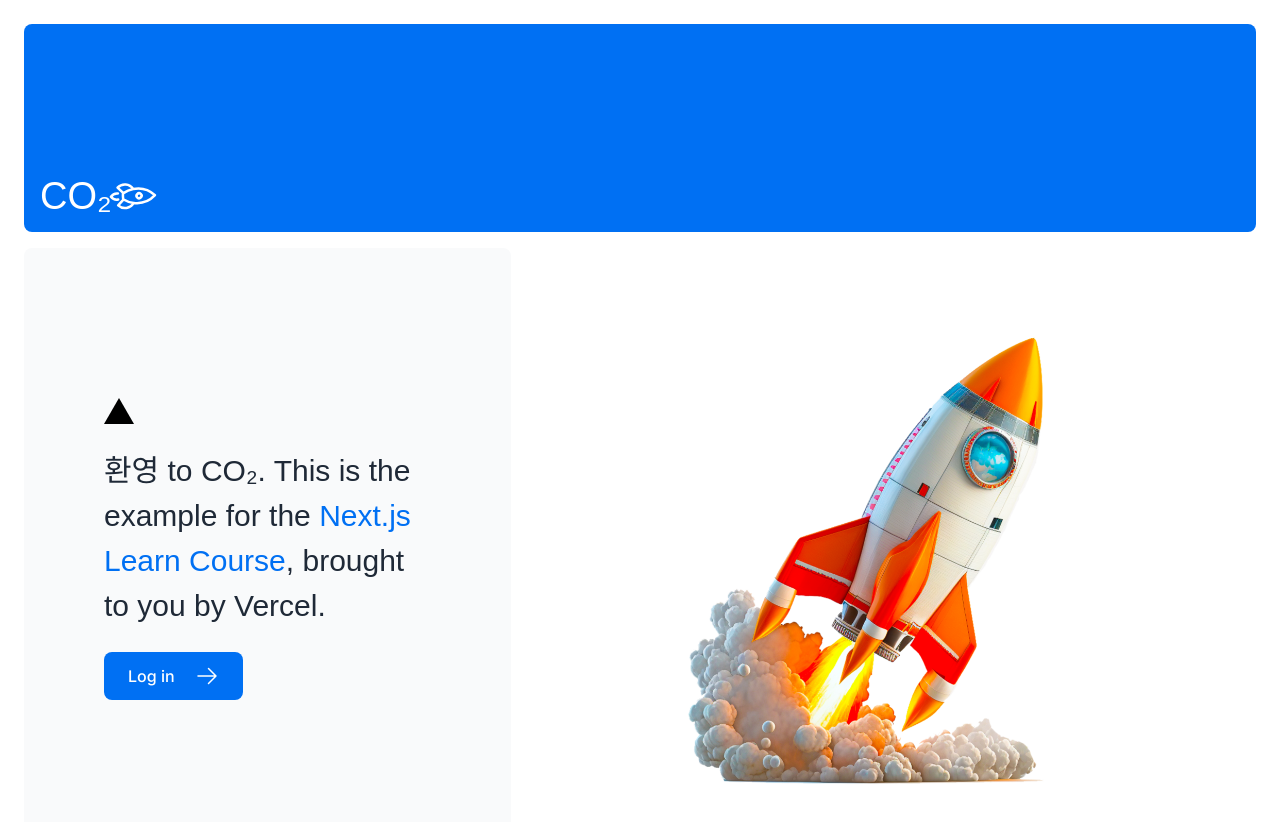
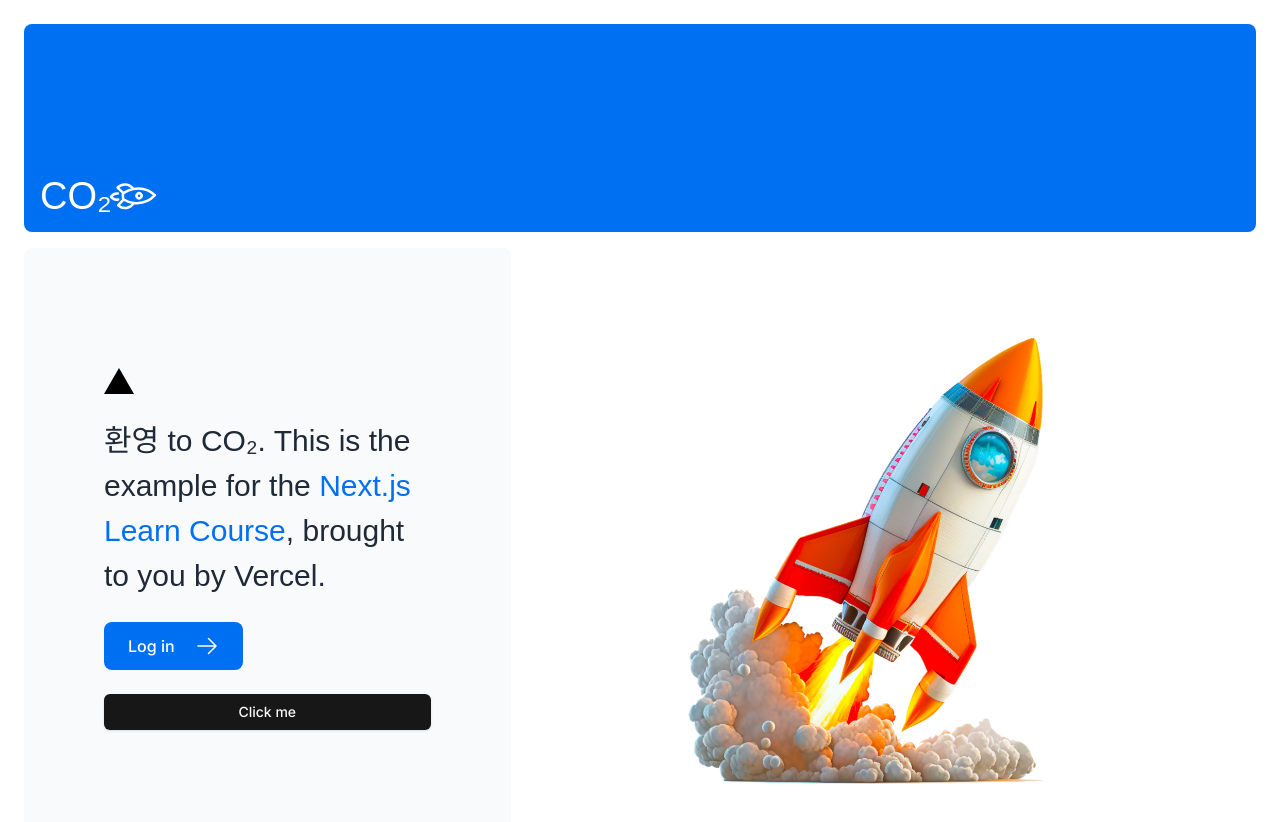
Before and after one commit to dMario24/CO2Rocket, a Next.js app: page / in a window 1280 px wide. Shown: the top 822 px of the page. Built offline with nearby package versions, Linux system fonts and the light colour scheme; a web font is replaced by a local one.

Commit message:
add button

```diff
--- a/app/page.tsx
+++ b/app/page.tsx
@@ -3,6 +3,7 @@
 import Link from 'next/link';
 import { mFont } from '@/app/ui/fonts';
 import Image from 'next/image'
+import { Button } from '@/components/ui/button'
 
 export default function Page() {
   return (
@@ -28,6 +29,8 @@
           >
             <span>Log in</span> <ArrowRightIcon className="w-5 md:w-6" />
           </Link>
+
+          <Button>Click me</Button>
         </div>
         <div className="flex items-center justify-center p-6 md:w-3/5 md:px-28 md:py-12">
           <Image
--- /dev/null
+++ b/components/ui/button.tsx
@@ -0,0 +1,57 @@
+import * as React from "react"
+import { Slot } from "@radix-ui/react-slot"
+import { cva, type VariantProps } from "class-variance-authority"
+
+import { cn } from "@/lib/utils"
+
+const buttonVariants = cva(
+  "inline-flex items-center justify-center gap-2 whitespace-nowrap rounded-md text-sm font-medium transition-colors focus-visible:outline-none focus-visible:ring-1 focus-visible:ring-ring disabled:pointer-events-none disabled:opacity-50 [&_svg]:pointer-events-none [&_svg]:size-4 [&_svg]:shrink-0",
+  {
+    variants: {
+      variant: {
+        default:
+          "bg-primary text-primary-foreground shadow hover:bg-primary/90",
+        destructive:
+          "bg-destructive text-destructive-foreground shadow-sm hover:bg-destructive/90",
+        outline:
+          "border border-input bg-background shadow-sm hover:bg-accent hover:text-accent-foreground",
+        secondary:
+          "bg-secondary text-secondary-foreground shadow-sm hover:bg-secondary/80",
+        ghost: "hover:bg-accent hover:text-accent-foreground",
+        link: "text-primary underline-offset-4 hover:underline",
+      },
+      size: {
+        default: "h-9 px-4 py-2",
+        sm: "h-8 rounded-md px-3 text-xs",
+        lg: "h-10 rounded-md px-8",
+        icon: "h-9 w-9",
+      },
+    },
+    defaultVariants: {
+      variant: "default",
+      size: "default",
+    },
+  }
+)
+
+export interface ButtonProps
+  extends React.ButtonHTMLAttributes<HTMLButtonElement>,
+    VariantProps<typeof buttonVariants> {
+  asChild?: boolean
+}
+
+const Button = React.forwardRef<HTMLButtonElement, ButtonProps>(
+  ({ className, variant, size, asChild = false, ...props }, ref) => {
+    const Comp = asChild ? Slot : "button"
+    return (
+      <Comp
+        className={cn(buttonVariants({ variant, size, className }))}
+        ref={ref}
+        {...props}
+      />
+    )
+  }
+)
+Button.displayName = "Button"
+
+export { Button, buttonVariants }
--- a/package.json
+++ b/package.json
@@ -7,6 +7,7 @@
   },
   "dependencies": {
     "@heroicons/react": "^2.1.4",
+    "@radix-ui/react-slot": "^1.1.0",
     "@tailwindcss/forms": "^0.5.7",
     "@vercel/postgres": "^0.8.0",
     "autoprefixer": "10.4.19",
```
Also changed, not shown: 1 other file (tests, documents, lock files or other folders).
